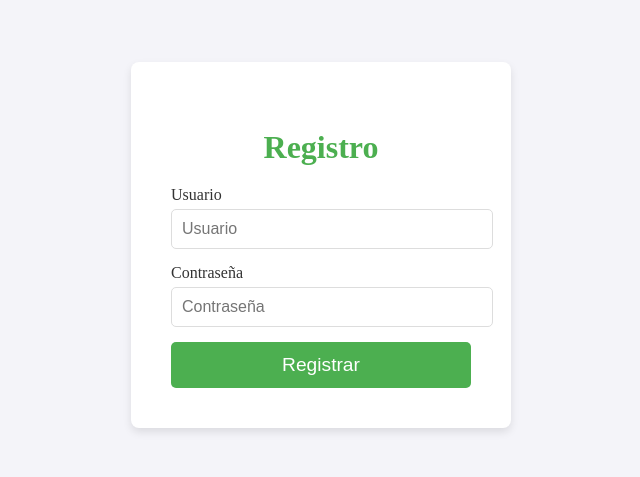
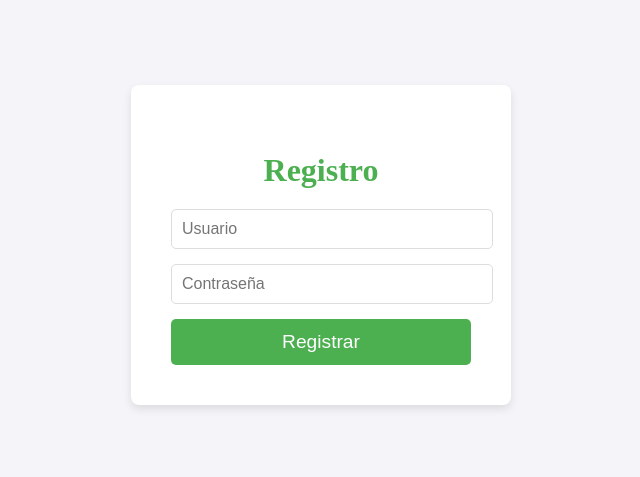
Before and after one commit to jua665/Frontend, a React (Vite) app: page /register in a window 1280 px wide. Shown: the part 163-640 px from the top of the page, without its empty margins (319-959 px from the left). Built offline with nearby package versions, Linux system fonts and the light colour scheme.

Commit message:
Update Register.jsx

```diff
--- a/src/components/Register.jsx
+++ b/src/components/Register.jsx
@@ -1,10 +1,13 @@
 import React, { useState } from 'react';
 import axios from 'axios';
+
+
 
 const Register = () => {
   const [username, setUsername] = useState('');
   const [password, setPassword] = useState('');
   const [error, setError] = useState('');
+
 
   const handleSubmit = async (e) => {
     e.preventDefault();
@@ -15,16 +18,26 @@ const Register = () => {
     }
 
     try {
-      await axios.post('https://backend-be7l.onrender.com/auth/register', { username, password });
+      // Intentamos enviar los datos al backend
+      await axios.post('https://backend-be7l.onrender.com/auth/register', { username, password })
 
-      alert('✅ Usuario registrado exitosamente');
+
+      alert('Usuario registrado exitosamente');
       setUsername('');
       setPassword('');
       setError('');
     } catch (err) {
       console.error("❌ Error en POST. Guardando en IndexedDB...", err);
-      saveToIndexedDB({ username, password });
+      // Guardamos en IndexedDB con la estructura que espera el SW:
+      // { data: { url: <endpoint>, data: { ...payload } } }
+      saveToIndexedDB({
+        data: {
+          url: 'https://backend-be7l.onrender.com/auth/register',
+          data: { username, password },
+        },
+      });
 
+      // Si el navegador soporta SyncManager, registramos la sincronización
       if ('serviceWorker' in navigator && 'SyncManager' in window) {
         navigator.serviceWorker.ready.then(registration => {
           registration.sync.register('sync-posts')
@@ -36,12 +49,6 @@ const Register = () => {
   };
 
   function saveToIndexedDB(data) {
-    if (!window.indexedDB) {
-      console.warn("⚠️ DB no está disponible. Guardando en localStorage.");
-      localStorage.setItem('pendingRegister', JSON.stringify(data));
-      return;
-    }
-
     const request = indexedDB.open('offlineDB', 1);
 
     request.onupgradeneeded = (event) => {
@@ -55,7 +62,7 @@ const Register = () => {
       const db = event.target.result;
       const transaction = db.transaction('pendingRequests', 'readwrite');
       const store = transaction.objectStore('pendingRequests');
-      store.add({ data });
+      store.add(data);
       console.log("📥 Datos guardados en IndexedDB", data);
     };
 
@@ -69,29 +76,20 @@ const Register = () => {
       <form style={styles.form} onSubmit={handleSubmit}>
         <h2 style={styles.heading}>Registro</h2>
         {error && <div style={styles.error}>{error}</div>}
-
-        <label style={styles.label} htmlFor="username">Usuario</label>
         <input
-          id="username"
           type="text"
           placeholder="Usuario"
           value={username}
           onChange={(e) => setUsername(e.target.value)}
           style={styles.input}
-          autoComplete="username"
         />
-
-        <label style={styles.label} htmlFor="password">Contraseña</label>
         <input
-          id="password"
           type="password"
           placeholder="Contraseña"
           value={password}
           onChange={(e) => setPassword(e.target.value)}
           style={styles.input}
-          autoComplete="new-password"
         />
-
         <button type="submit" style={styles.button}>Registrar</button>
       </form>
     </div>
@@ -119,13 +117,6 @@ const styles = {
     fontSize: '2rem',
     color: '#4CAF50',
     marginBottom: '20px',
-  },
-  label: {
-    display: 'block',
-    textAlign: 'left',
-    marginBottom: '5px',
-    fontSize: '1rem',
-    color: '#333',
   },
   input: {
     width: '100%',
```
